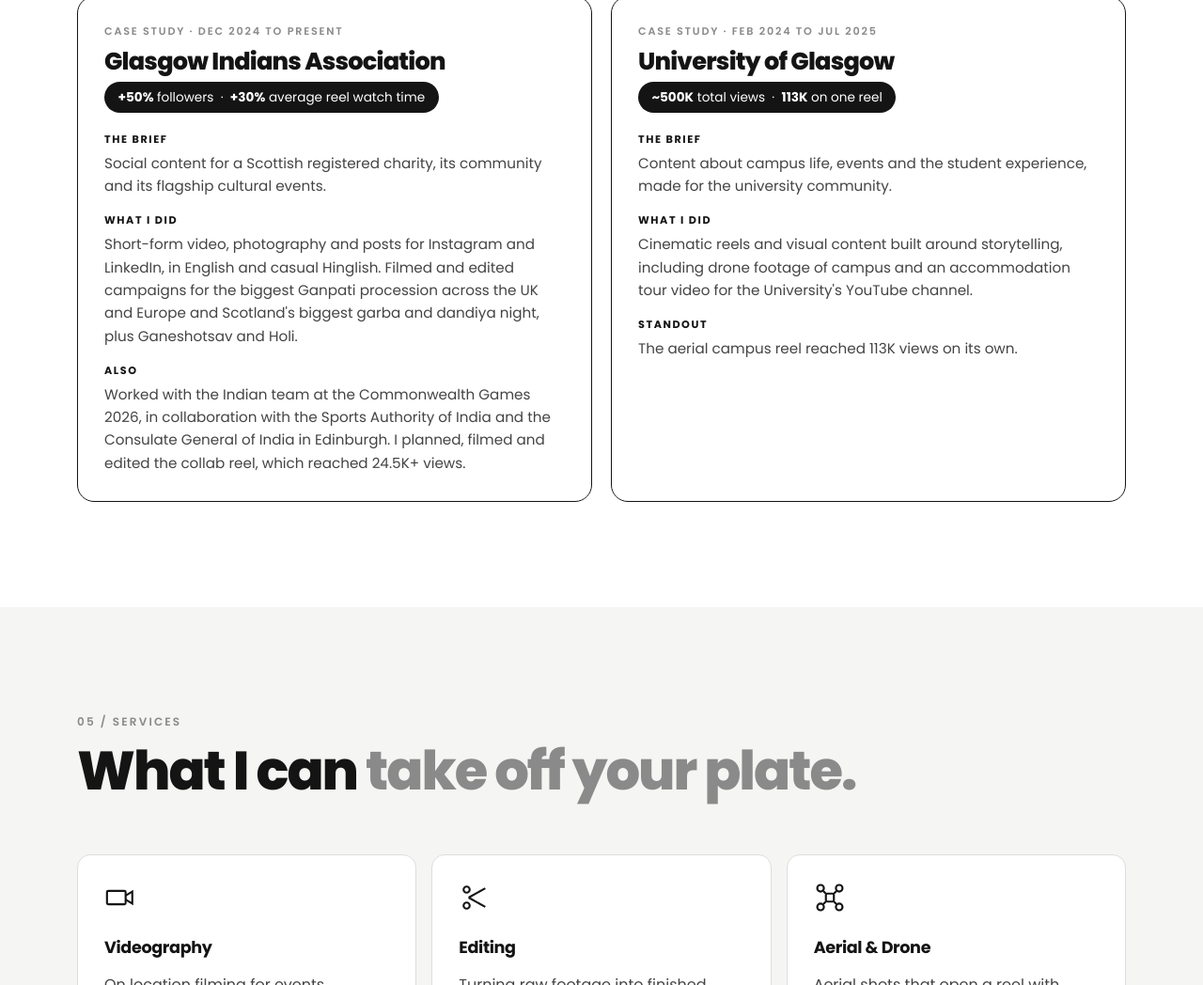
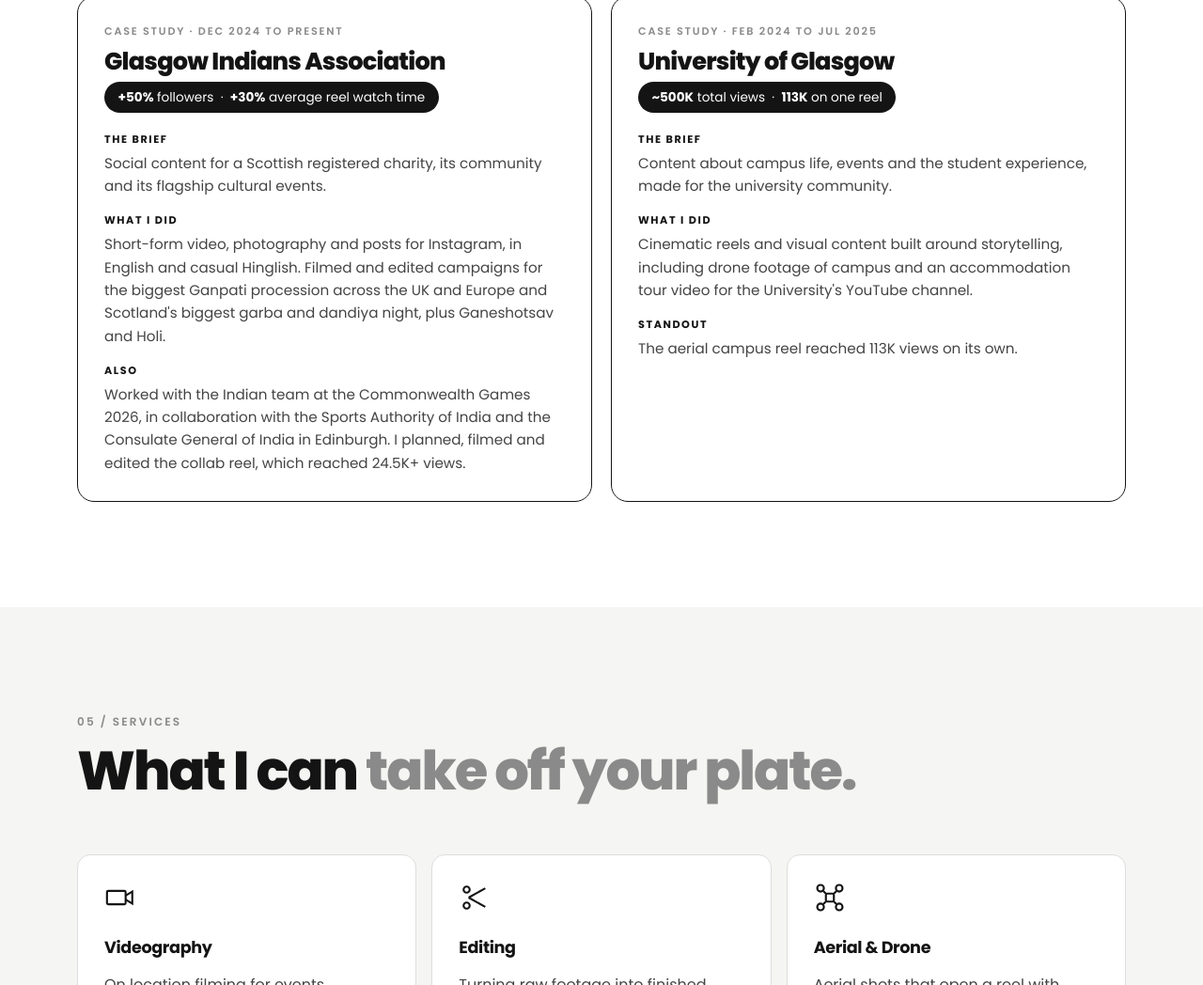
Before and after one commit to dubeyvisuals/dubeyvisuals.github.io, a plain HTML site: page index.html in a window 1280 px wide. Shown: the part 4922-5970 px from the top of the page at 94% size. Drawn offline with Linux system fonts and the light colour scheme.

Commit message:
Remove LinkedIn from Glasgow Indians Association case study
Co-Authored-By: Claude Opus 5.5 <noreply@anthropic.com>

```diff
--- a/index.html
+++ b/index.html
@@ -410,7 +410,7 @@
               </div>
               <div>
                 <dt>What I did</dt>
-                <dd>Short-form video, photography and posts for Instagram and LinkedIn, in English and casual Hinglish. Filmed and edited campaigns for the biggest Ganpati procession across the UK and Europe and Scotland's biggest garba and dandiya night, plus Ganeshotsav and Holi.</dd>
+                <dd>Short-form video, photography and posts for Instagram, in English and casual Hinglish. Filmed and edited campaigns for the biggest Ganpati procession across the UK and Europe and Scotland's biggest garba and dandiya night, plus Ganeshotsav and Holi.</dd>
               </div>
               <div>
                 <dt>Also</dt>
```
